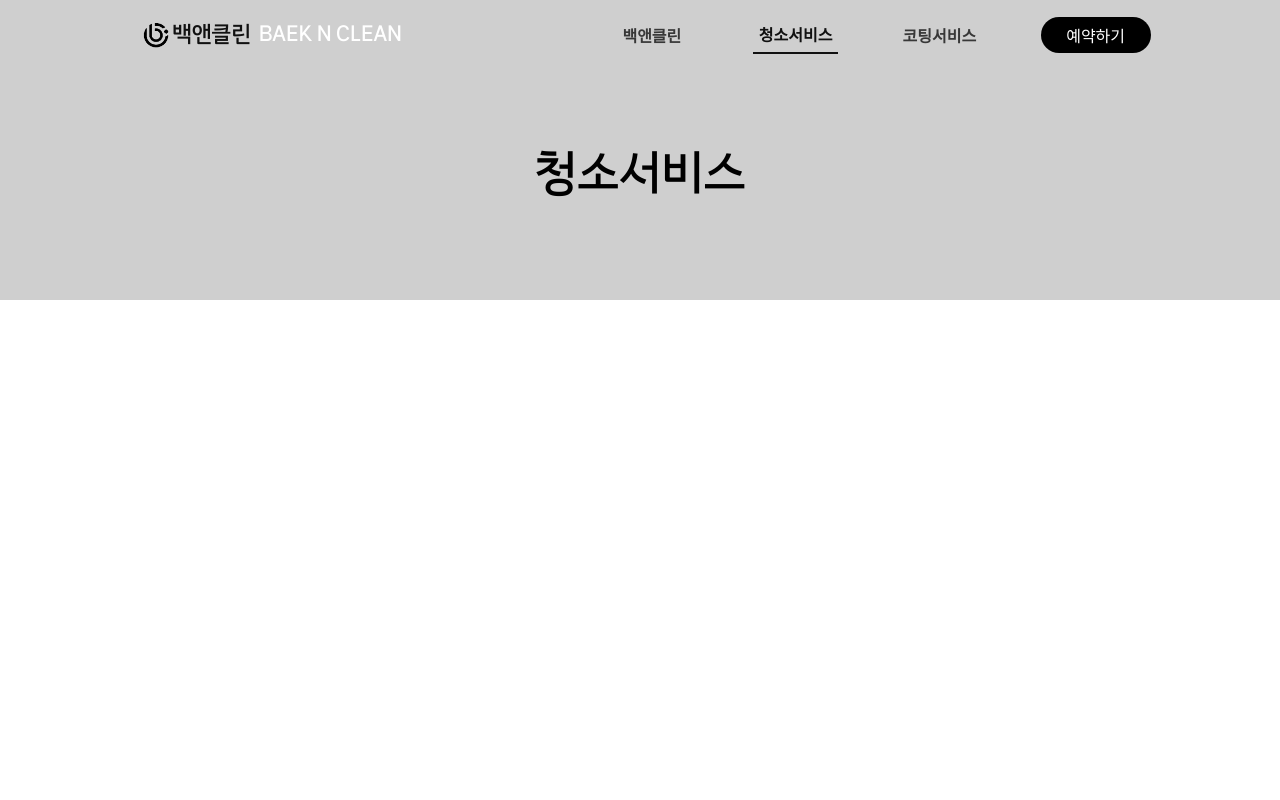
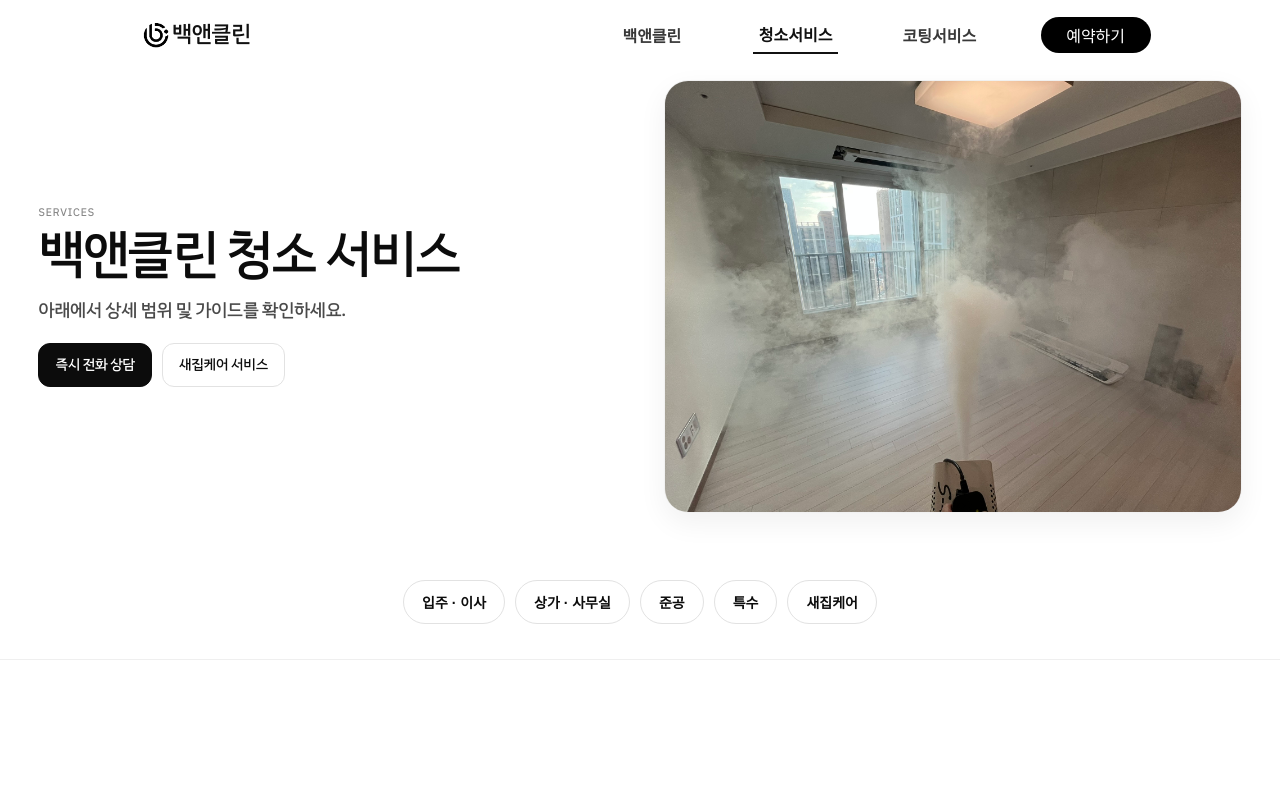
Before and after one commit to nownity/baeksaekclean, a React (Create React App) app: page /clean in a window 1280 px wide. Shown: the top 800 px of the page. Built offline with nearby package versions, Linux system fonts and the light colour scheme; a web font is replaced by a local one.

Commit message:
청소 서비스 페이지 구성

```diff
--- a/src/cleanSection/CleanHeroSection.jsx
+++ b/src/cleanSection/CleanHeroSection.jsx
@@ -1,42 +1,322 @@
+import { useCallback, useLayoutEffect, useRef, useState } from "react";
 import styled from "styled-components";
+import img from "../images/clean.JPEG";
+
+const BG = "#ffffff";
+const TEXT = "#0c0c0c";
+const SUB = "#4a4a4a";
+const LINE = "#efefef";
+const TAB_BORDER = "#e2e2e2";
+const TAB_BG = "#ffffff";
+const TAB_HOVER = "#dcdcdc";
 
 const Section = styled.section`
   width: 100%;
-  height: 100vh;
+  min-height: 50vh;
+  background: ${BG};
+  color: ${TEXT};
+  position: relative;
+  display: grid;
+  grid-template-rows: 1fr auto;
+  border-bottom: 1px solid ${LINE};
+  margin-bottom: 150px;
+  @media (max-width: 1200px) {
+    margin-bottom: 0px;
+  }
+`;
+
+const HeroInner = styled.div`
+  width: min(1280px, 94vw);
+  margin: 0 auto;
+  display: grid;
+  grid-template-columns: 1fr 1fr;
+  gap: clamp(20px, 4vw, 48px);
+  align-items: center;
+  padding-top: clamp(72px, 10vh, 120px);
+  padding-bottom: clamp(20px, 6vh, 40px);
+
+  @media (max-width: 1200px) {
+    padding-bottom: 0;
+    grid-template-columns: 1fr;
+    text-align: center;
+    justify-items: center;
+  }
+`;
+
+const Eyebrow = styled.div`
+  font-size: 11px;
+  font-weight: 800;
+  letter-spacing: 0.08em;
+  color: #888;
+  text-transform: uppercase;
+  margin-bottom: 8px;
+`;
+
+const Title = styled.h1`
+  font-size: clamp(28px, 4.2vw, 52px);
+  line-height: 1.12;
+  letter-spacing: -0.02em;
+  font-weight: 900;
+`;
+
+const Desc = styled.p`
+  margin-top: 12px;
+  font-size: clamp(14px, 2vw, 18px);
+  color: ${SUB};
+  line-height: 1.6;
+`;
+
+const Ctas = styled.div`
   display: flex;
+  gap: 10px;
+  margin-top: 16px;
+  flex-wrap: wrap;
+
+  @media (max-width: 1200px) {
+    justify-content: center;
+  }
+`;
+
+const Btn = styled.a`
+  display: inline-flex;
   align-items: center;
-  justify-content: flex-start;
-  flex-direction: column;
-  background-color: #ffffff;
+  justify-content: center;
+  height: 44px;
+  padding: 0 16px;
+  border-radius: 12px;
+  font-size: 14px;
+  font-weight: 800;
+  text-decoration: none;
+  border: 1px solid ${TAB_BORDER};
+  color: ${TEXT};
+  background: ${TAB_BG};
+  transition: transform 0.15s ease, box-shadow 0.2s ease,
+    border-color 0.15s ease;
+  &:hover {
+    transform: translateY(-1px);
+    box-shadow: 0 8px 18px rgba(0, 0, 0, 0.06);
+    border-color: ${TAB_HOVER};
+  }
+
+  &.primary {
+    background: #0c0c0c;
+    color: #ffffff;
+    border-color: #0c0c0c;
+  }
+`;
+
+const Visual = styled.div`
+  width: 100%;
+  aspect-ratio: 4 / 3;
+  border-radius: 24px;
+  overflow: hidden;
+  border: 1px solid #f1f1f1;
+  box-shadow: 0 10px 28px rgba(0, 0, 0, 0.06);
+
+  img {
+    width: 100%;
+    height: 100%;
+    object-fit: cover;
+    display: block;
+  }
+  @media (max-width: 1200px) {
+    display: none;
+  }
+`;
+
+/* ==== 네비게이션 ==== */
+const NavBar = styled.nav`
+  width: min(1280px, 94vw);
+  display: flex;
+  flex-wrap: wrap;
+  gap: 10px;
+  justify-content: center;
+  padding: 10px;
+  border-radius: 16px;
+
+  border: ${({ $elevated }) =>
+    $elevated ? `1px solid ${LINE}` : "1px solid transparent"};
+  background: ${({ $elevated }) =>
+    $elevated ? "rgba(255,255,255,.92)" : "transparent"};
+  backdrop-filter: ${({ $elevated }) =>
+    $elevated ? "blur(10px) saturate(140%)" : "none"};
+  box-shadow: ${({ $elevated }) =>
+    $elevated ? "0 10px 24px rgba(0,0,0,.06)" : "none"};
+  @media (max-width: 1200px) {
+    box-shadow: none;
+  }
+`;
+
+const NavPlace = styled.div`
+  width: 100%;
+  display: grid;
+  place-items: center;
+  padding: 16px 0 24px;
   position: relative;
 `;
 
-const Title = styled.section`
+const FixedShell = styled.div`
+  position: fixed;
+  top: 100px;
+  left: 50%;
+  transform: translateX(-50%);
+  z-index: 990;
+  pointer-events: none;
   width: 100%;
-  height: 300px;
-  display: flex;
-  align-items: center;
-  justify-content: center;
-  flex-direction: column;
-  background-color: #cfcfcf;
-  position: relative;
+  display: grid;
+  place-items: center;
+  @media (max-width: 1200px) {
+    top: 80px;
+  }
 `;
 
-const Heading = styled.h1`
-  position: relative;
-  font-size: 3rem;
-  margin-top: 50px;
-  font-weight: 500;
-  color: #000000;
-  text-align: center;
+const FixedInner = styled.div`
+  pointer-events: auto;
+  width: 100%;
+  display: grid;
+  place-items: center;
 `;
 
+const Spacer = styled.div`
+  height: ${({ $h }) => `${$h}px`};
+`;
+
+const Tab = styled.button`
+  appearance: none;
+  border: 1px solid ${TAB_BORDER};
+  background: ${TAB_BG};
+  color: ${TEXT};
+  height: 44px;
+  padding: 0 18px;
+  border-radius: 999px;
+  font-size: 14px;
+  font-weight: 800;
+  cursor: pointer;
+  transition: transform 0.15s ease, box-shadow 0.2s ease,
+    border-color 0.15s ease, color 0.15s ease;
+
+  &:hover {
+    transform: translateY(-1px);
+    box-shadow: 0 8px 18px rgba(0, 0, 0, 0.06);
+    border-color: ${TAB_HOVER};
+  }
+`;
+
+function scrollToIdWithOffset(id, offsetPx) {
+  const el = document.getElementById(id);
+  if (!el) return;
+  const rect = el.getBoundingClientRect();
+  const absoluteY = window.scrollY + rect.top;
+  const targetY = Math.max(absoluteY - offsetPx, 0);
+  window.history.replaceState(null, "", `#${id}`);
+  window.scrollTo({ top: targetY, behavior: "smooth" });
+}
+
 const CleanHeroSection = () => {
+  const navBoxRef = useRef(null);
+  const placeRef = useRef(null);
+  const [fixed, setFixed] = useState(false);
+  const [navH, setNavH] = useState(0);
+
+  useLayoutEffect(() => {
+    const calc = () => {
+      if (!placeRef.current) return;
+      const top = placeRef.current.getBoundingClientRect().top;
+      setFixed(top <= 100);
+      if (navBoxRef.current) setNavH(navBoxRef.current.offsetHeight);
+    };
+    calc();
+    let ticking = false;
+    const onScroll = () => {
+      if (ticking) return;
+      ticking = true;
+      requestAnimationFrame(() => {
+        calc();
+        ticking = false;
+      });
+    };
+    const onResize = () => {
+      calc();
+    };
+    window.addEventListener("scroll", onScroll, { passive: true });
+    window.addEventListener("resize", onResize);
+    return () => {
+      window.removeEventListener("scroll", onScroll);
+      window.removeEventListener("resize", onResize);
+    };
+  }, []);
+
+  const onTabClick = useCallback((id) => {
+    const isMobile = window.innerWidth <= 1199;
+    const OFFSET_BASE = isMobile ? 170 : 100;
+
+    scrollToIdWithOffset(id, OFFSET_BASE);
+  }, []);
+
   return (
     <Section>
-      <Title>
-        <Heading>청소서비스</Heading>
-      </Title>
+      <HeroInner>
+        <div>
+          <Eyebrow>SERVICES</Eyebrow>
+          <Title>백앤클린 청소 서비스</Title>
+          <Desc>아래에서 상세 범위 및 가이드를 확인하세요.</Desc>
+          <Ctas>
+            <Btn className="primary" href="tel:0000-0000">
+              즉시 전화 상담
+            </Btn>
+            <Btn
+              href="#newcare"
+              onClick={(e) => {
+                e.preventDefault();
+                onTabClick("newcare");
+              }}
+            >
+              새집케어 서비스
+            </Btn>
+          </Ctas>
+        </div>
+
+        <Visual>
+          <img src={img} alt="청소 서비스 메인 이미지" />
+        </Visual>
+      </HeroInner>
+
+      <NavPlace ref={placeRef}>
+        {fixed ? <Spacer $h={navH} aria-hidden /> : null}
+
+        {!fixed && (
+          <NavBar
+            ref={navBoxRef}
+            $elevated={false}
+            aria-label="청소 서비스 내비게이션"
+          >
+            <Tab onClick={() => onTabClick("movein")}>입주 · 이사</Tab>
+            <Tab onClick={() => onTabClick("office")}>상가 · 사무실</Tab>
+            <Tab onClick={() => onTabClick("post")}>준공</Tab>
+            <Tab onClick={() => onTabClick("special")}>특수</Tab>
+            <Tab onClick={() => onTabClick("newcare")}>새집케어</Tab>
+          </NavBar>
+        )}
+      </NavPlace>
+
+      {/* ---- 고정 상태: 화면 상단 100px에 띄우기(테두리/배경/블러/그림자 활성) ---- */}
+      {fixed && (
+        <FixedShell>
+          <FixedInner>
+            <NavBar
+              ref={navBoxRef}
+              $elevated={true}
+              aria-label="청소 서비스 내비게이션 (고정)"
+            >
+              <Tab onClick={() => onTabClick("movein")}>입주 · 이사</Tab>
+              <Tab onClick={() => onTabClick("office")}>상가 · 사무실</Tab>
+              <Tab onClick={() => onTabClick("post")}>준공</Tab>
+              <Tab onClick={() => onTabClick("special")}>특수</Tab>
+              <Tab onClick={() => onTabClick("newcare")}>새집케어</Tab>
+            </NavBar>
+          </FixedInner>
+        </FixedShell>
+      )}
     </Section>
   );
 };
```
Also changed, not shown: 1 other file (tests, documents, lock files or other folders).
